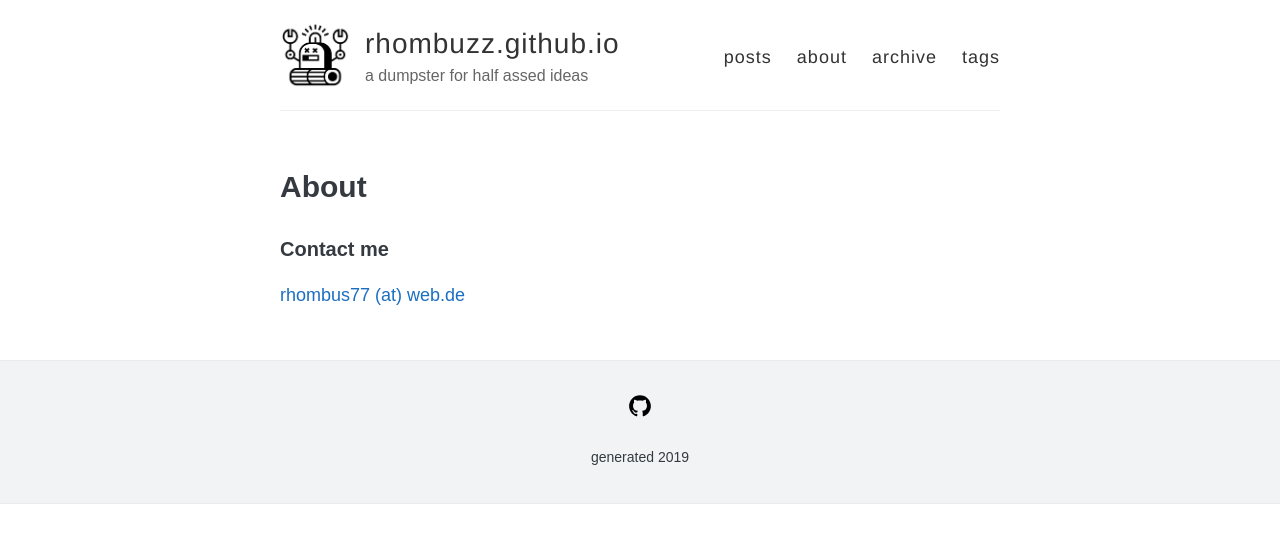
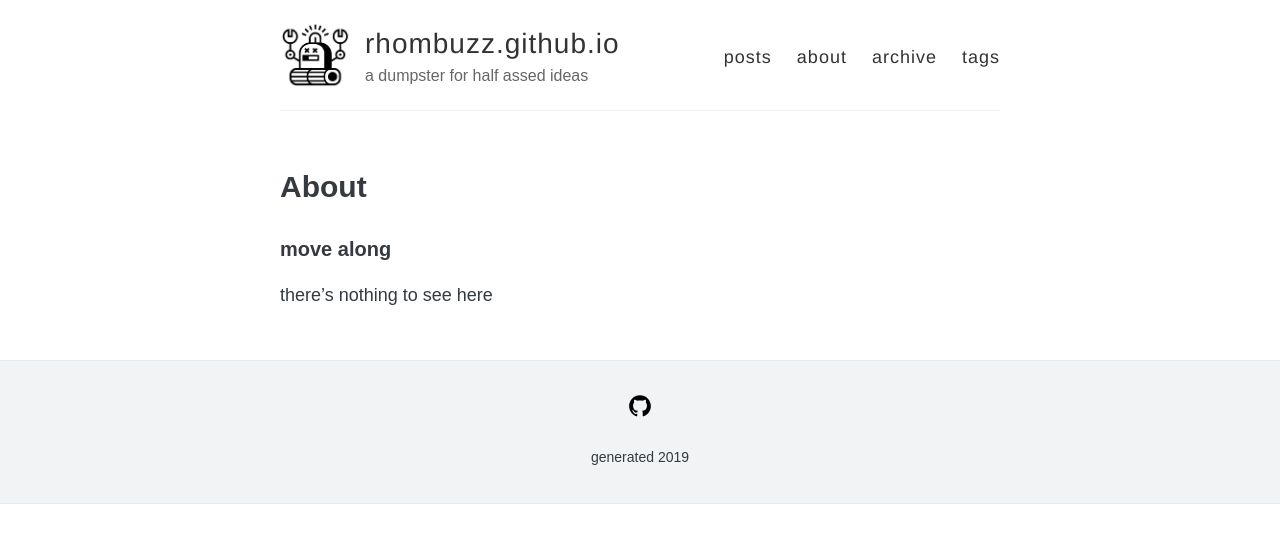
Before and after one commit to rhombuzz/rhombuzz.github.io, a Jekyll site: the page built from about.md, in a window 1280 px wide. Shown: the top 543 px of the page. Built offline with Jekyll 4.4.1, drawn with Linux system fonts in a browser that asks for light colours.

Commit message:
Update about.md

```diff
--- a/about.md
+++ b/about.md
@@ -4,6 +4,6 @@ title: About
 permalink: /about/
 ---
 
-### Contact me
+### move along
 
-[rhombus77 (at) web.de](mailto:rhombus77@web.de)
+there's nothing to see here
```
